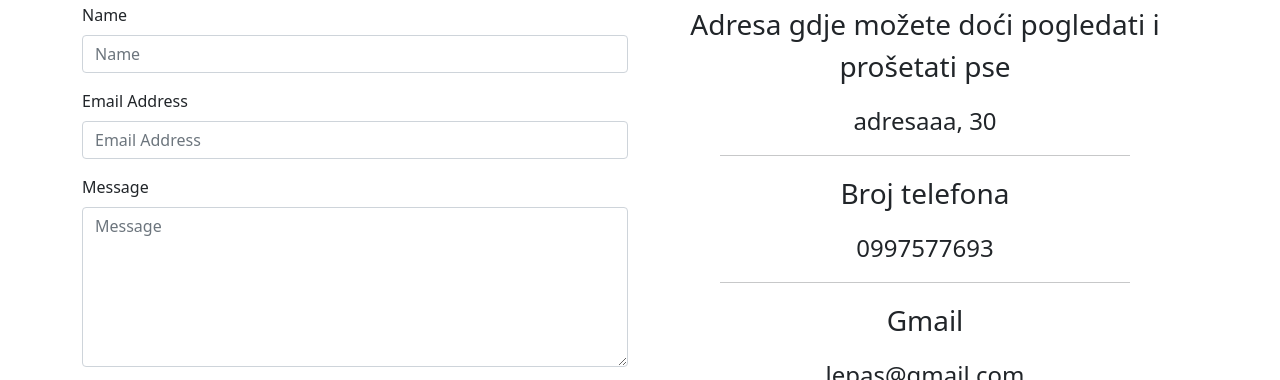
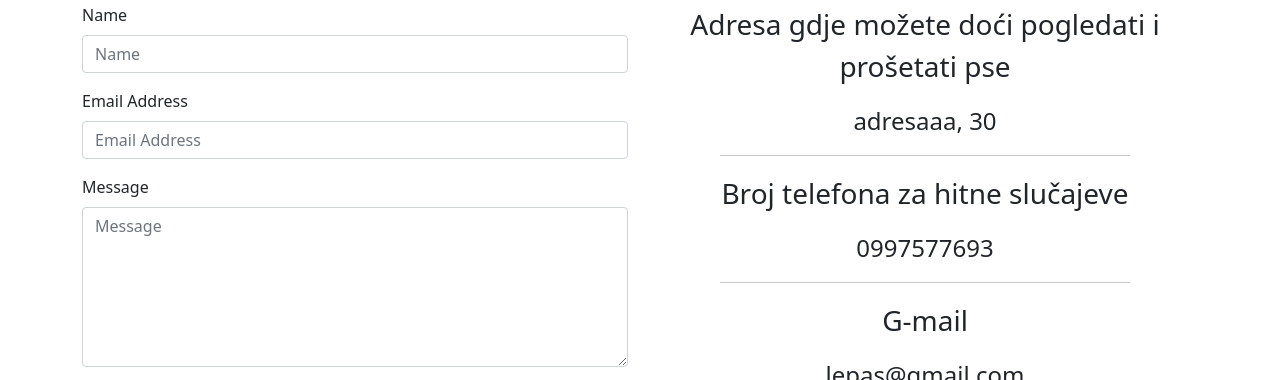
Before and after one commit to MarkoKovac/LePas_Udruga_Web, a plain HTML site: page stranice/kontakti.html in a window 1280 px wide. Shown: the part 299-679 px from the top of the page. Drawn offline with nearby package versions, Linux system fonts and the light colour scheme.

Commit message:
kontakti, mapa

```diff
--- a/stranice/kontakti.html
+++ b/stranice/kontakti.html
@@ -96,13 +96,18 @@
       <p class="fs-3">Adresa gdje možete doći pogledati i prošetati pse</p>
       <p class="fs-4">adresaaa, 30</p>
       <hr class="w-75 mx-auto">
-      <p class="fs-3">Broj telefona</p>
+      <p class="fs-3">Broj telefona za hitne slučajeve</p>
       <p class="fs-4">0997577693</p>
       <hr class="w-75 mx-auto">
-      <p class="fs-3">Gmail</p>
+      <p class="fs-3">G-mail</p>
       <p class="fs-4">lepas@gmail.com</p>
     </div>
 </div>
+</div>
+
+<!-- 21:9 aspect ratio -->
+<div class="ratio ratio-21x9">
+<iframe src="https://www.google.com/maps/embed?pb=!1m18!1m12!1m3!1d88945.59460041238!2d15.894292063254266!3d45.84029414735702!2m3!1f0!2f0!3f0!3m2!1i1024!2i768!4f13.1!3m3!1m2!1s0x4765d692c902cc39%3A0x3a45249628fbc28a!2sZagreb!5e0!3m2!1shr!2shr!4v1650573738812!5m2!1shr!2shr" width="600" height="450" style="border:0;" allowfullscreen="" loading="lazy" referrerpolicy="no-referrer-when-downgrade"></iframe>
 </div>
 
   <!-- Footer -->
```
Also changed, not shown: style.css (line endings or trailing spaces).
